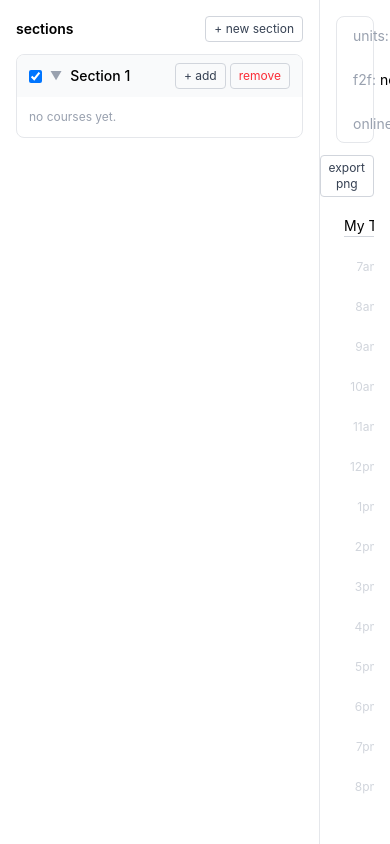
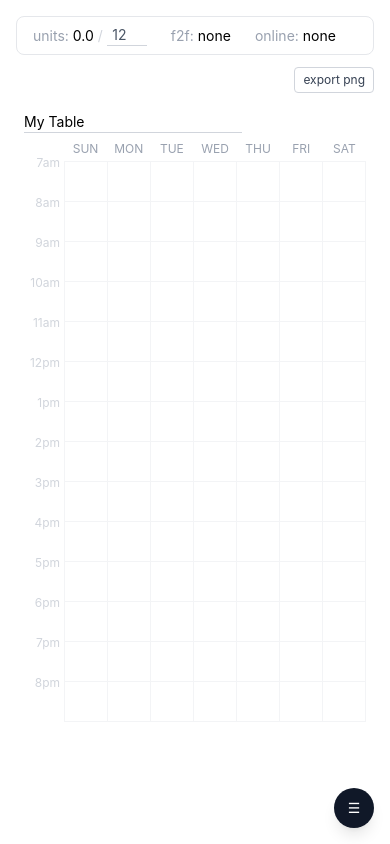
Before and after one commit to bnjmzzn/enyu-sched, a React (Vite) app: page / in a window 390 px wide. Built offline with nearby package versions, Linux system fonts and the light colour scheme.

Commit message:
fix: responsive sidebar with mobile drawer and FAB toggle

```diff
--- a/src/App.tsx
+++ b/src/App.tsx
@@ -1,13 +1,29 @@
+import { useEffect, useState } from "react"
 import Sidebar from "./components/sidebar/Sidebar"
 import ScheduleTable from "./components/table/ScheduleTable"
 import StatsBar from "./components/summary/StatsBar"
 import ConflictList from "./components/summary/ConflictList"
 
 export default function App() {
+    const [sidebarOpen, setSidebarOpen] = useState(true)
+
+    useEffect(() => {
+        const mq = window.matchMedia("(max-width: 767px)")
+        if (mq.matches) setSidebarOpen(false)
+    }, [])
+
     return (
-        <div className="flex h-screen">
-            <Sidebar />
-            <div className="flex flex-col flex-1 overflow-hidden p-4 gap-3">
+        <div className="flex h-screen overflow-hidden">
+            <Sidebar open={sidebarOpen} onToggle={() => setSidebarOpen((v) => !v)} />
+
+            {sidebarOpen && (
+                <div
+                    className="fixed inset-0 z-30 bg-black/40 md:hidden"
+                    onClick={() => setSidebarOpen(false)}
+                />
+            )}
+
+            <div className="flex flex-col flex-1 overflow-hidden p-4 gap-3 min-w-0">
                 <StatsBar />
                 <ConflictList />
                 <ScheduleTable />
--- a/src/components/sidebar/Sidebar.tsx
+++ b/src/components/sidebar/Sidebar.tsx
@@ -2,11 +2,25 @@ import { useStore } from "../../lib/store"
 import SectionPanel from "./SectionPanel"
 import Button from "../../ui/Button"
 
-export default function Sidebar() {
+type Props = {
+    open: boolean
+    onToggle: () => void
+}
+
+export default function Sidebar({ open, onToggle }: Props) {
     const { sections, addSection } = useStore()
 
     return (
-        <div className="flex flex-col gap-3 p-4 w-80 shrink-0 overflow-y-auto border-r border-gray-200">
+        <>
+            <aside
+                className={`
+                    flex flex-col bg-white border-r border-gray-200 overflow-y-auto z-40
+                    fixed inset-y-0 left-0 w-80 transition-transform duration-200
+                    md:relative md:translate-x-0 md:flex md:w-80 md:shrink-0
+                    ${open ? "translate-x-0" : "-translate-x-full md:translate-x-0"}
+                `}
+            >
+                <div className="flex flex-col gap-3 p-4 flex-1">
                     <div className="flex items-center justify-between">
                         <span className="text-sm font-semibold">sections</span>
                         <Button onClick={addSection}>+ new section</Button>
@@ -20,5 +34,14 @@ export default function Sidebar() {
                         <SectionPanel key={section.id} section={section} />
                     ))}
                 </div>
+            </aside>
+
+            <button
+                onClick={onToggle}
+                className="md:hidden fixed bottom-4 right-4 z-50 w-10 h-10 rounded-full bg-gray-900 text-white text-sm shadow-lg flex items-center justify-center"
+            >
+                {open ? "✕" : "☰"}
+            </button>
+        </>
     )
 }
```
Lines whose indentation alone changed are shown as unchanged.
